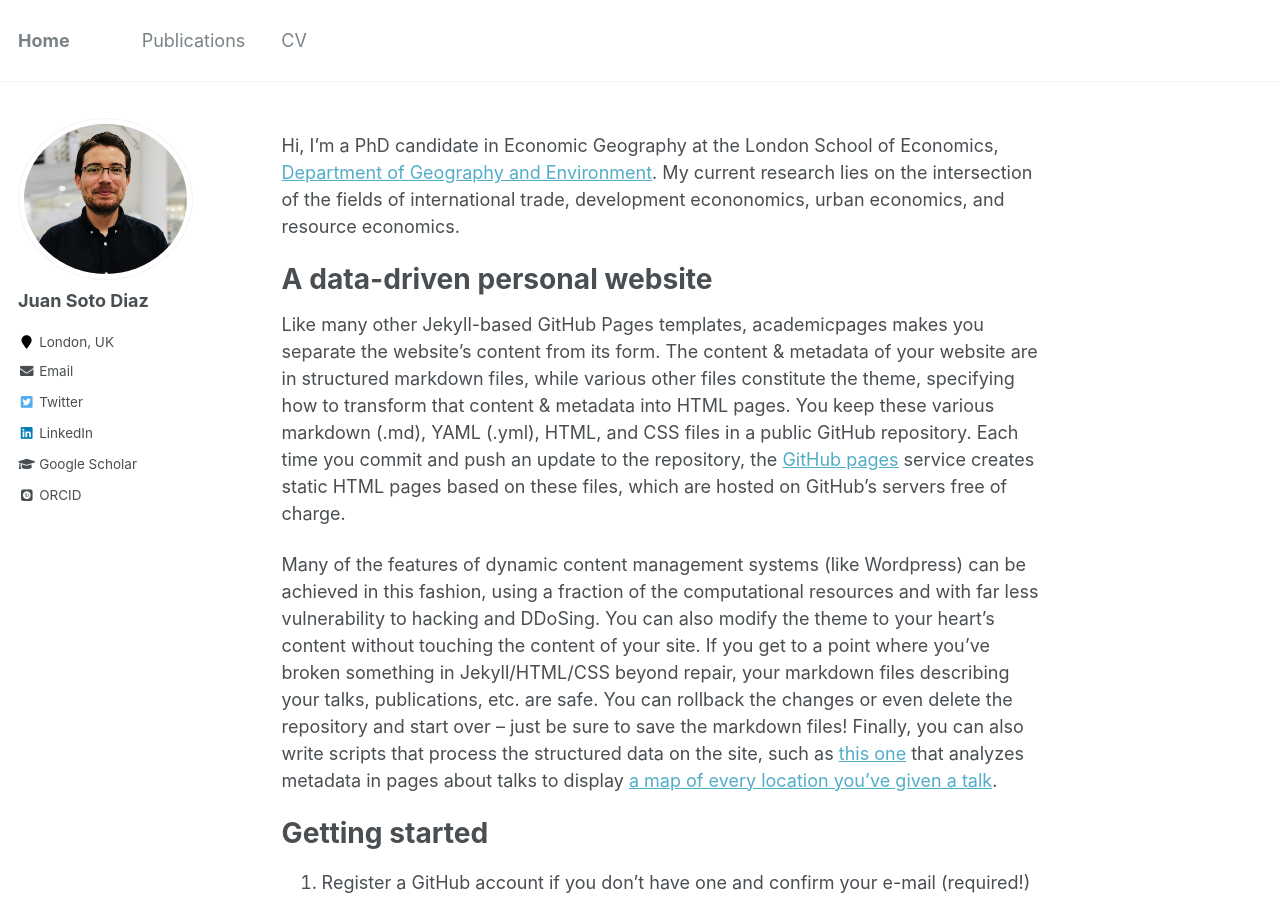
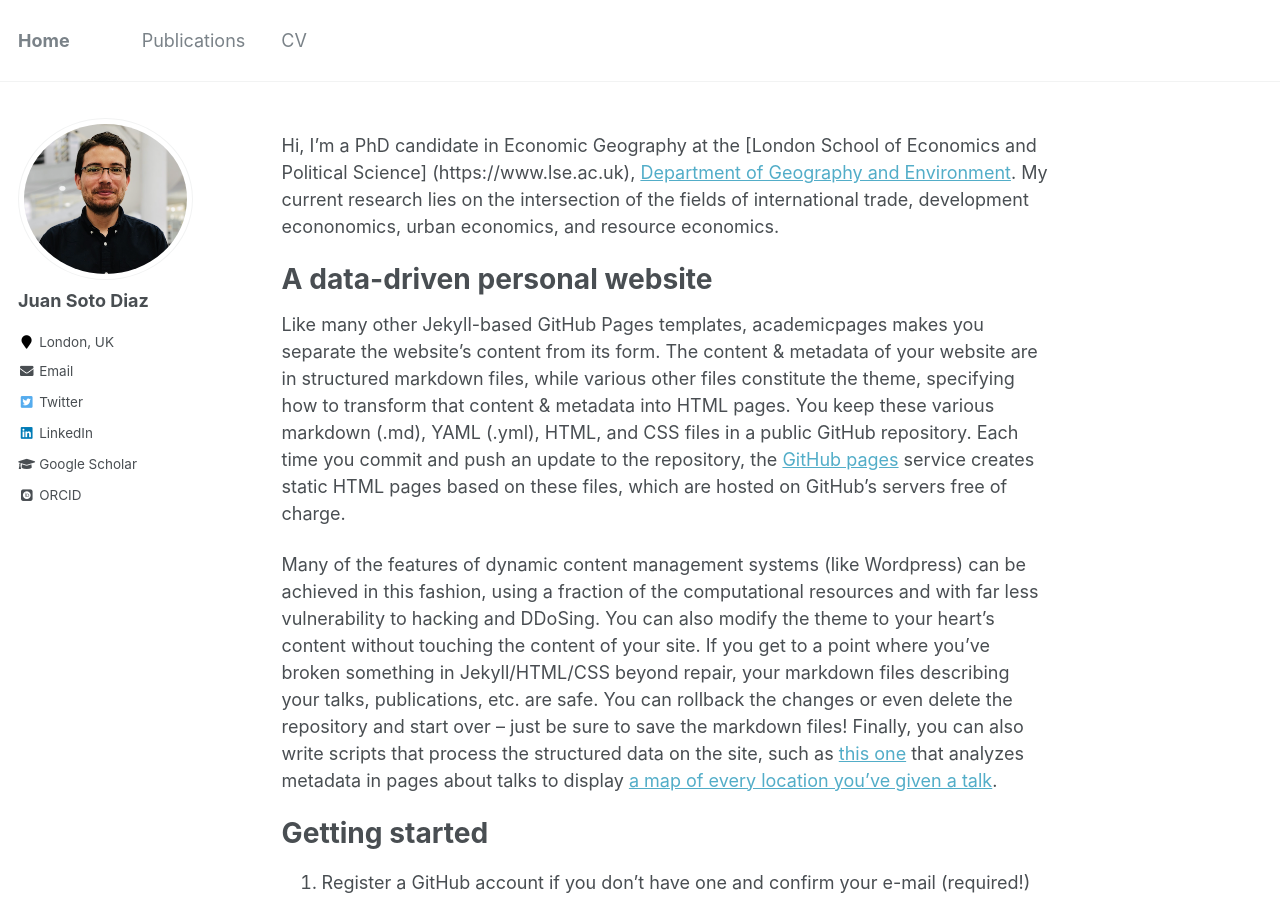
Before and after one commit to pedrofierroz87/pedrofierroz87.github.io, a Jekyll site: the page built from _pages/about.md, in a window 1280 px wide and 900 px high. Built offline with Jekyll 4.4.1, drawn with Linux system fonts in a browser that asks for light colours; some web fonts are replaced.

Commit message:
Update about.md

```diff
--- a/_pages/about.md
+++ b/_pages/about.md
@@ -8,7 +8,7 @@ redirect_from:
   - /about.html
 ---
 
-Hi, I'm a PhD candidate in Economic Geography at the London School of Economics, [Department of Geography and Environment](https://www.lse.ac.uk/geography-and-environment). My current research lies on the intersection of the fields of international trade, development econonomics, urban economics, and resource economics.
+Hi, I'm a PhD candidate in Economic Geography at the [London School of Economics and Political Science] (https://www.lse.ac.uk), [Department of Geography and Environment](https://www.lse.ac.uk/geography-and-environment). My current research lies on the intersection of the fields of international trade, development econonomics, urban economics, and resource economics.
 
 A data-driven personal website
 ======
```
